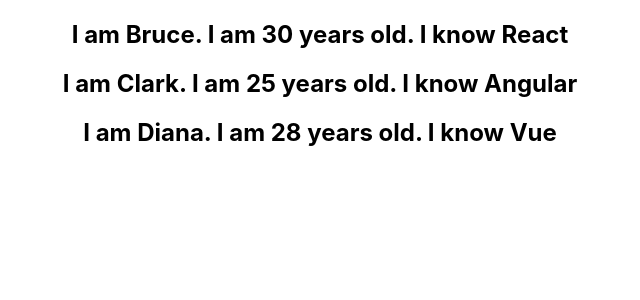
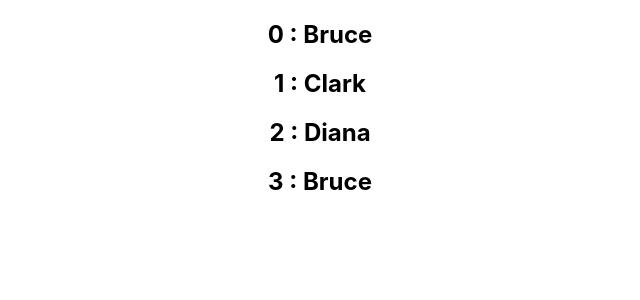
Before and after one commit to jrajpal5-singularity/react-hello-world, a React (Create React App) app: page / in a window 1280 px wide. Shown: the top 300 px of the page, without its empty margins (320-960 px from the left). Built offline with nearby package versions, Linux system fonts and the light colour scheme.

Commit message:
index key anti-pattern

```diff
--- a/src/components/NameList.js
+++ b/src/components/NameList.js
@@ -31,6 +31,7 @@
 function NameList() {
   // key help react to identify different element of list
   // keys give elements stable identity
+  const names = ['Bruce','Clark','Diana','Bruce']
   const persons = [
     {
       id:1,
@@ -45,10 +46,13 @@
       name:'Diana',age:28, skill:'Vue'
     }
   ]
+  // https://codepen.io/gopinav/pen/gQpepq
   const personList = persons.map(person => <Person key={person.id} person={person} />)
+  const nameList = names.map((name,index) => <h2 key={index}>{index} : {name}</h2>)
   return (
   <div>
-      {personList}
+      {/* {personList} */}
+      {nameList}
   </div>
 )
 }
```
